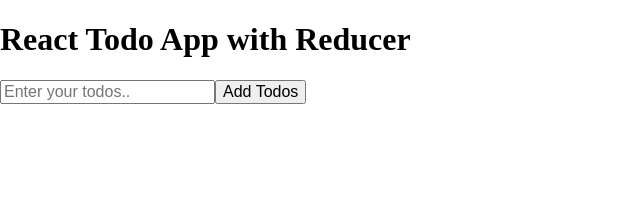
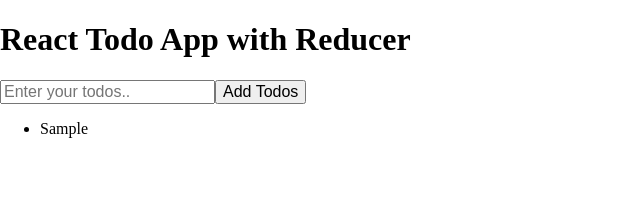
Before and after one commit to gichul0317/todo-app-with-reducer, a React (Create React App) app: page / in a window 1280 px wide. Both pictures are taken after typing "Sample" into the empty fields and a click on the button "Add Todos". Shown: the top 210 px of the page, without its empty margins (0-640 px from the left). Built offline with nearby package versions, Linux system fonts and the light colour scheme.

Commit message:
useeffect updated to render todo lists each time

```diff
--- a/src/App.js
+++ b/src/App.js
@@ -1,15 +1,17 @@
 import React, { useState } from 'react';
 import Form from './Components/Form/Form';
+import Lists from './Components/Lists/Lists';
 
 function App(props) {
   const [data, setData] = useState();
 
-  console.log(data);
+  // console.log(data);
 
   return (
     <React.Fragment>
       <h1>React Todo App with Reducer</h1>
       <Form data={setData} />
+      <Lists data={data} />
     </React.Fragment>
   );
 }
--- a/src/Components/Form/Form.js
+++ b/src/Components/Form/Form.js
@@ -1,4 +1,4 @@
-import React, { useReducer, useState } from 'react';
+import React, { useEffect, useReducer, useState } from 'react';
 
 function reducer(state, action) {
   if (action.type === 'add') {
@@ -17,13 +17,16 @@ function Form(props) {
   const [todos, dispatchTodos] = useReducer(reducer, []);
   const [text, setText] = useState('');
 
+  useEffect(() => {
+    props.data(todos);
+  }, [todos]);
+
   const submitHandler = (e) => {
     e.preventDefault();
     if (text.trim().length === 0) {
       return;
     }
     dispatchTodos({ type: 'add', payload: { name: text } });
-    props.data(todos);
     setText('');
   };
 
--- /dev/null
+++ b/src/Components/Lists/Lists.js
@@ -0,0 +1,11 @@
+import React from 'react';
+
+function Lists(props) {
+  let content = <p>Not available...</p>;
+  if (props.data) {
+    content = props.data.map((item) => <li key={item.id}>{item.name}</li>);
+  }
+  return <ul>{content}</ul>;
+}
+
+export default Lists;
```
Also changed, not shown: src/Components/Lists/Lists.module.css (added).
